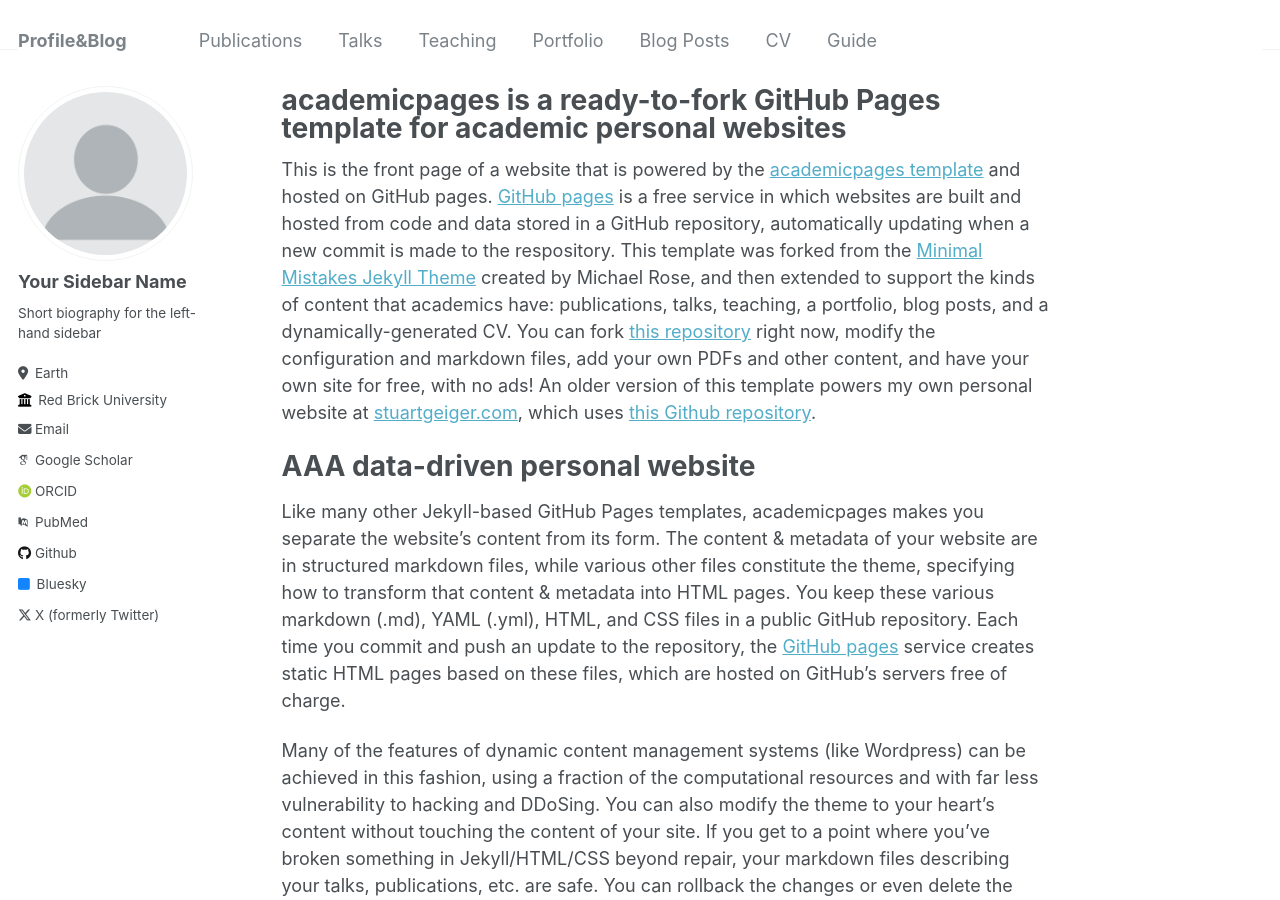
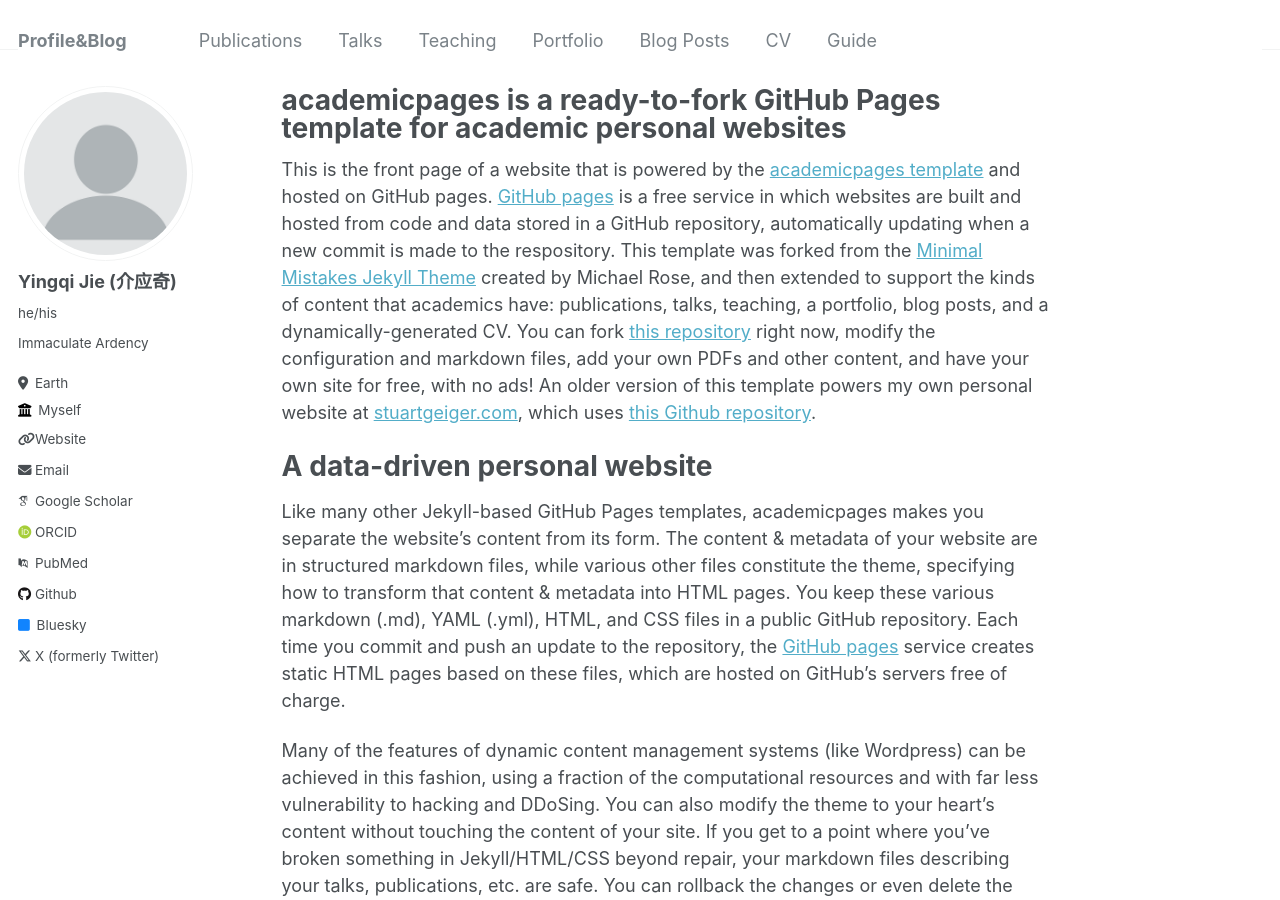
Before and after one commit to InitialMoon/InitialMoon.github.io, a Jekyll site: the page built from _pages/about.md, in a window 1280 px wide and 900 px high. Built offline with Jekyll 4.4.1, drawn with Linux system fonts in a browser that asks for light colours; some web fonts are replaced.

```diff
--- a/_config.yml
+++ b/_config.yml
@@ -12,9 +12,9 @@
 title_separator          : "-"
 name                     : &name "Yingqi Jie"
 description              : &description "personal description"
-url                      : https://academicpages.github.io # the base hostname & protocol for your site e.g. "https://mmistakes.github.io"
+url                      : https://initialmoon.github.io # the base hostname & protocol for your site e.g. "https://mmistakes.github.io"
 baseurl                  : "" # the subpath of your site, e.g. "/blog"
-repository               : "academicpages/academicpages.github.io"
+repository               : "initialmoon/initialmoon.github.io"
 
 # Site Author - The following control what appear as part of the author content on the side bar.
 #               If a field is blank the icon and link will not appear, otherwise it will be shown.
@@ -22,13 +22,13 @@
 author:
   # Biographic information
   avatar           : "profile.png"
-  name             : "Your Sidebar Name"
-  pronouns         : # example: "she/her"
-  bio              : "Short biography for the left-hand sidebar"
+  name             : "Yingqi Jie (介应奇)"
+  pronouns         : "he/his"
+  bio              : "Immaculate Ardency"
   location         : "Earth"
-  employer         : "Red Brick University"
-  uri              : # URL
-  email            : "none@example.org"
+  employer         : "Myself"
+  uri              : https://initialmoon.github.io
+  email            : "jieyingqi814@qq.com"
 
   # Academic websites
   arxiv            : # URL - Update with the correct link to your profile
@@ -74,7 +74,7 @@
 
 
 # Site Settings
-teaser                   :  # filename of teaser fallback teaser image placed in /images/, .e.g. "500x300.png"
+teaser                   : /images/avatar/avatar1.png # filename of teaser fallback teaser image placed in /images/, .e.g. "500x300.png"
 breadcrumbs              : false # true, false (default)
 words_per_minute         : 160
 future                   : true
--- a/_pages/about.md
+++ b/_pages/about.md
@@ -9,7 +9,7 @@
 
 This is the front page of a website that is powered by the [academicpages template](https://github.com/academicpages/academicpages.github.io) and hosted on GitHub pages. [GitHub pages](https://pages.github.com) is a free service in which websites are built and hosted from code and data stored in a GitHub repository, automatically updating when a new commit is made to the respository. This template was forked from the [Minimal Mistakes Jekyll Theme](https://mmistakes.github.io/minimal-mistakes/) created by Michael Rose, and then extended to support the kinds of content that academics have: publications, talks, teaching, a portfolio, blog posts, and a dynamically-generated CV. You can fork [this repository](https://github.com/academicpages/academicpages.github.io) right now, modify the configuration and markdown files, add your own PDFs and other content, and have your own site for free, with no ads! An older version of this template powers my own personal website at [stuartgeiger.com](http://stuartgeiger.com), which uses [this Github repository](https://github.com/staeiou/staeiou.github.io).
 
-AAA data-driven personal website
+A data-driven personal website
 ======
 Like many other Jekyll-based GitHub Pages templates, academicpages makes you separate the website's content from its form. The content & metadata of your website are in structured markdown files, while various other files constitute the theme, specifying how to transform that content & metadata into HTML pages. You keep these various markdown (.md), YAML (.yml), HTML, and CSS files in a public GitHub repository. Each time you commit and push an update to the repository, the [GitHub pages](https://pages.github.com/) service creates static HTML pages based on these files, which are hosted on GitHub's servers free of charge.
 
```
Also changed, not shown: 1 other file.
